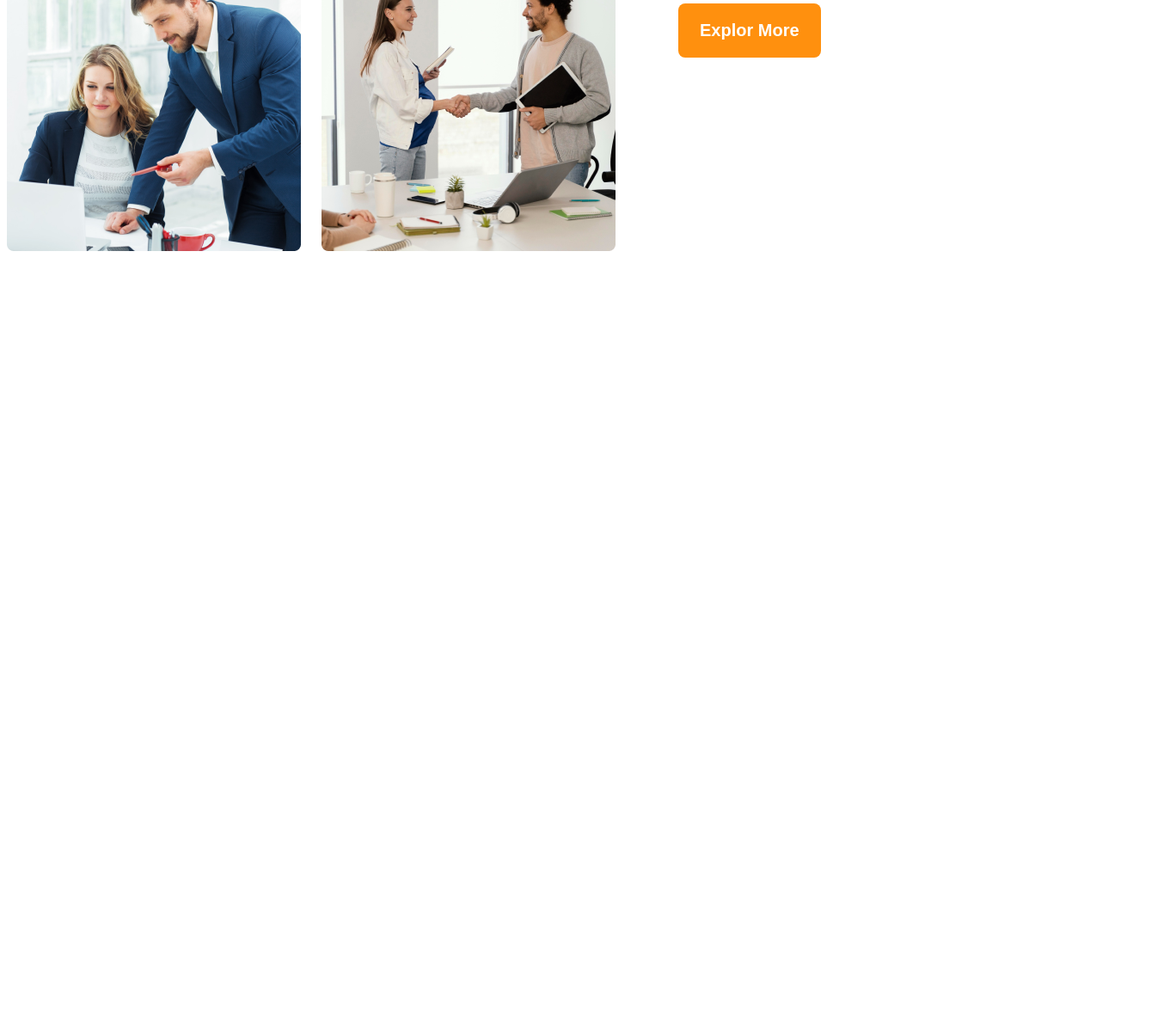
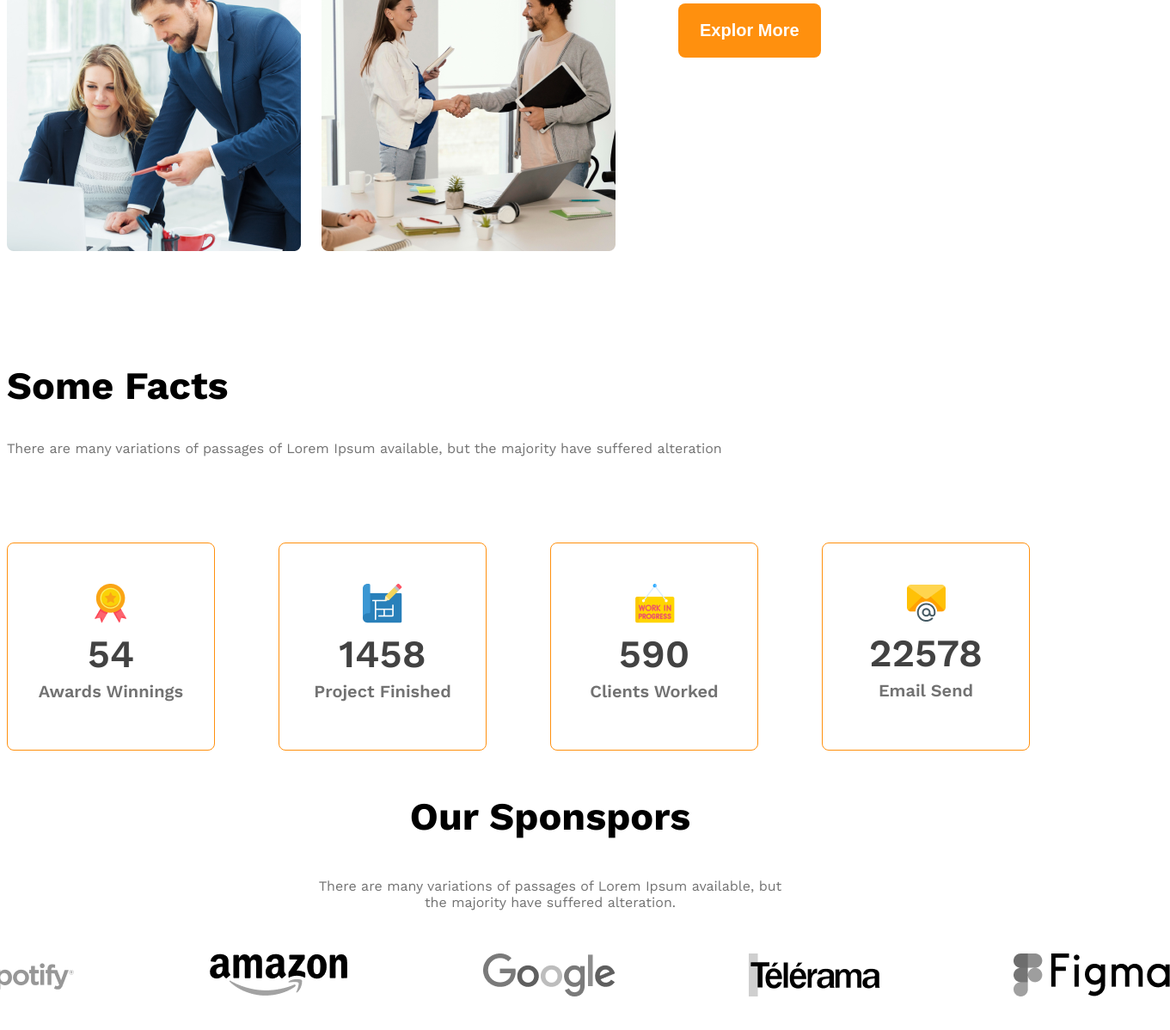
Before and after one commit to DOX100/my-g3-architects-resources, a plain HTML site: page index.html in a window 1280 px wide. Shown: the part 1664-2862 px from the top of the page at 86% size, 1361 px wide, since content can reach past the window. Before the commit the page ends 1964 px from the top, so only its background shows below. Drawn offline with nearby package versions, Linux system fonts and the light colour scheme.

Commit message:
some new item added

```diff
--- a/index.html
+++ b/index.html
@@ -42,12 +42,70 @@
                 <img src="images/team4.png" alt="people">
             </div>
             <div class="team-feature">
-                <div class="team-title"><span id="first-word" class="text-lightgray">Quick list</span><span id="middel-word"> of Our</span>
+                <div class="team-title"><span id="first-word" class="text-lightgray">Quick list</span><span class="common-text"> of Our</span>
                 <span id="last-word">Features</span></div>
                 <div class="team-description text-lightgray">Here are many variations of passages of Lorem Ipsum available,but the majority have suffered alteration in some form, by injected numour, or randomised words wnich don't 100k even</div>
                 <button class="button-primary">Explor More</button>
             </div>
         </section>
+        <!-- some facts -->
+        <section>
+            <h2 class="facts-titel">Some Facts</h2>
+            <p class="fact-description text-lightgray">There are many variations of passages of Lorem Ipsum available, but the majority have suffered alteration</p>
+            <div class="facts-box">
+                <div class="card display-flex">
+                    <div>
+                        <img src="images/icons/ribon.png" alt=""
+                        class="fact-icon">
+                        <h1 class="fact-number">54</h1>
+                        <h5 class="fact-name">Awards Winnings</h5>
+                    </div>
+                </div>
+                <div class="card display-flex">
+                    <div>
+                        <img src="images/icons/projects.png" alt="" class="fact-icon">
+                        <h1 class="fact-number">1458</h1>
+                        <h5 class="fact-name">Project Finished</h5>
+                    </div>
+                </div>
+                <div class="card display-flex">
+                    <div>
+                        <img src="images/icons/customers.png"
+                        alt="" class="fact-icon">
+                        <h1 class="fact-number">590</h1>
+                        <h5 class="fact-name">Clients Worked</h5>
+                    </div>
+                </div>
+                <div class="card display-flex">
+                    <div>
+                        <img src="images/icons/email.png" alt="" class="fact-icon">
+                        <h1 class="fact-number">22578</h1>
+                        <h5 class="fact-name">Email Send</h5>
+                    </div>
+                </div>
+            </div>
+
+
+        </section>
+        <!-- our sponspors -->
+         <section class="our-sponspors">
+            <div class="sponspors-info">
+                <h3 class="sponspors-titel">Our Sponspors</h3>
+                <p class="sponspors-description text-lightgray">There are many
+                variations of passages of Lorem Ipsum available, but the majority have suffered alteration.</p>
+
+            </div>
+            <div class="sponsors-company">
+                <img src="images/sponsors/spotify.png" alt="">
+                <img src="images/sponsors/amazon.png" alt="">
+                <img src="images/sponsors/google.png" alt="">
+                <img src="images/sponsors/telerama.png" alt="">
+                <img src="images/sponsors/figma.png" alt="">
+            </div>
+         </section>
+
+
+
     </main>
     <footer>
 
--- a/styles/desing.css
+++ b/styles/desing.css
@@ -114,7 +114,7 @@ main > section{
 .team-title{
   font-size: 2.8rem;
 }
-#middel-word{
+.common-text{
   color: black;
   font-weight: 700;
 }
@@ -124,6 +124,70 @@ main > section{
 }
 .team-description{
   margin-top: 24px;
+}
+/* facts item style */
+.facts-titel{
+  color: black;
+  font-weight: 700;
+  font-size: 2.81rem;
+  margin-top: 130px;
+}
+.fact-description{
+ /* width: 542px; */
+}
+.card{
+  border: 1px solid #FF900E;
+  width: 240px;
+  height: 240px;
+  border-radius: 8px;
+  align-items: center;
+  justify-content: center;
+  text-align: center;
+
+}
+/* card inside item */
+.fact-number{
+  font-size: 2.81rem;
+  color: #424242;
+  font-weight: 600;
+  margin-top: 5px;
+  margin-bottom: 5px;
+}
+.fact-name{
+  font-size: 1.25rem;
+  color: #727272;
+  font-weight: 600;
+  margin-bottom: 10px;
+  margin-top: 5px;
+}
+
+
+.facts-box{
+  display: grid;
+  grid-template-columns: repeat(4,1fr);
+  margin-top: 100px;
+}
+/* <<<<<our sponspors >>>>> */
+.our-sponspors{
+  max-width: 542px;
+  margin: 50px auto;
+  text-align: center;
+
+}
+.sponspors-titel{
+  font-size: 2.81rem;
+  font-weight: 700;
+}
+/*<<company>> */
+.sponsors-company{
+  display: grid;
+  grid-template-columns: repeat(5,1fr);
+  justify-content: center;
+  gap: 155px;
+  margin-top: 50px;
+}
+.sponsors-company{
+  filter: grayscale(100%);
 }
 
 
@@ -140,6 +204,21 @@ main > section{
   .team-feature{
     margin-left: 20px;
   }
+  .facts-box, .sponsors-company{
+    grid-template-columns: repeat(1,1fr);
+
+  }
+
+  .facts-box{
+    justify-items: center;
+    gap: 24px;
+  }
+  .sponsors-company{
+    gap: 50px;
+    justify-items: center;
+  }
+
+
 }
 /* for medium device */
 
```
